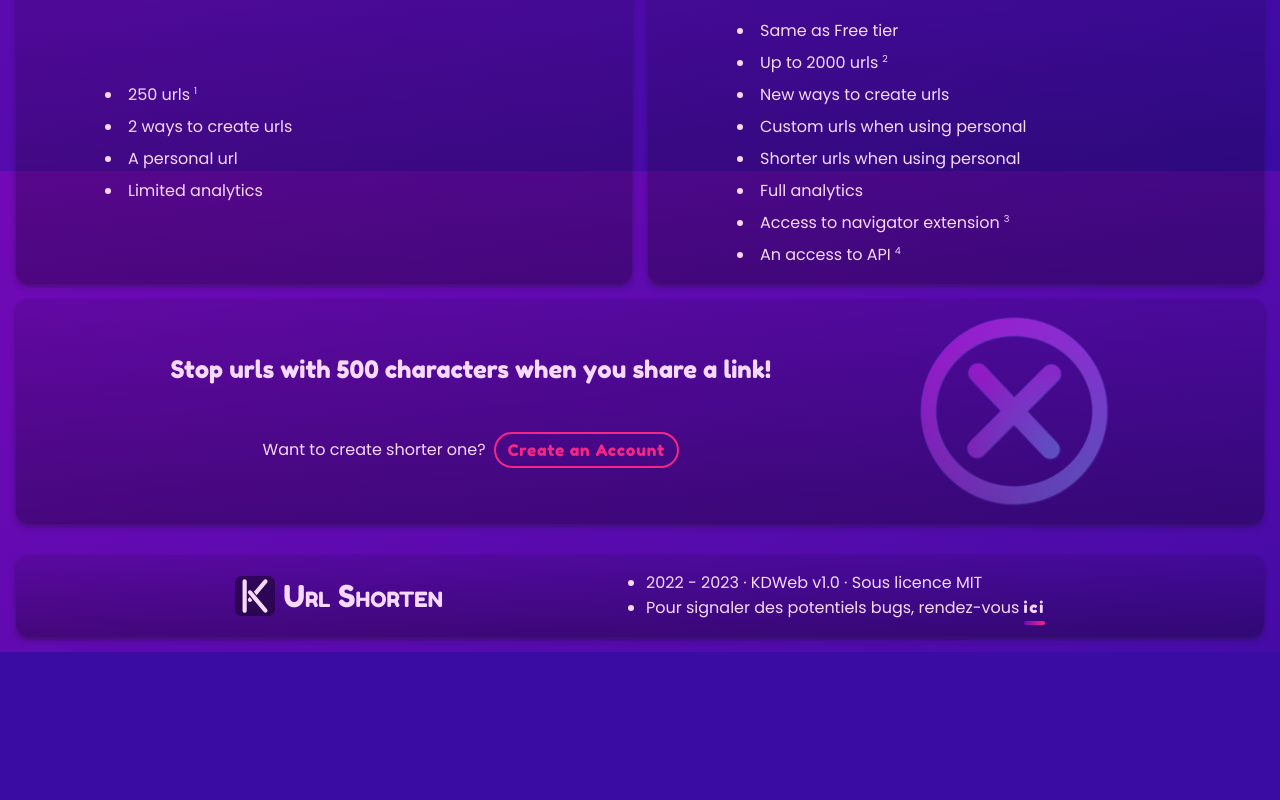
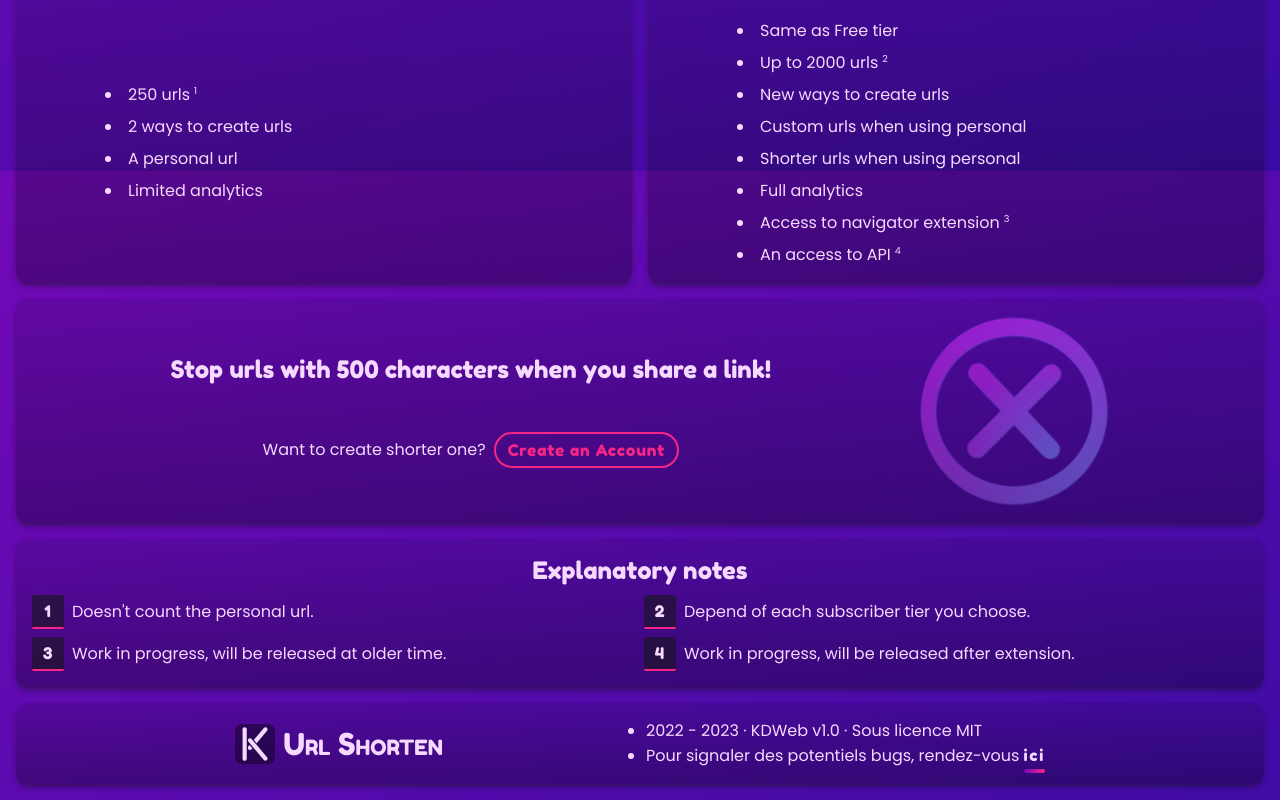
Before and after one commit to KevinDurand974/shorter_url_app, a Next.js app in the folder apps/client/: page / in a window 1280 px wide. Shown: the part 629-1429 px from the top of the page. Before the commit the page ends 1281 px from the top, so only its background shows below. Built offline with nearby package versions, Linux system fonts and the light colour scheme.

Commit message:
Add explanatory notes block

```diff
--- a/apps/client/src/pages/index.tsx
+++ b/apps/client/src/pages/index.tsx
@@ -123,6 +123,7 @@ const Home: NextPage = () => {
 								<button
 									type="button"
 									className="text-[0.6rem] leading-4 align-top custom-underline before:bottom-0 px-1"
+									onClick={handleScrollToMoreInfo}
 								>
 									2
 								</button>
@@ -136,6 +137,7 @@ const Home: NextPage = () => {
 								<button
 									type="button"
 									className="text-[0.6rem] leading-4 align-top custom-underline before:bottom-0 px-1"
+									onClick={handleScrollToMoreInfo}
 								>
 									3
 								</button>
@@ -145,6 +147,7 @@ const Home: NextPage = () => {
 								<button
 									type="button"
 									className="text-[0.6rem] leading-4 align-top custom-underline before:bottom-0 px-1"
+									onClick={handleScrollToMoreInfo}
 								>
 									4
 								</button>
@@ -174,6 +177,47 @@ const Home: NextPage = () => {
 					<Close className="h-48 w-48" />
 				</div>
 			</section>
+
+			<section
+				className="p-2 md:p-4 box grid grid-cols-1 md:grid-cols-2 relative gap-2"
+				ref={moreInfoRef}
+			>
+				<h1 className="font-fredoka md:text-2xl text-center md:col-span-2">
+					Explanatory notes
+				</h1>
+				<div className="flex gap-2 items-center">
+					<span className="url w-4 md:w-8 px-0 text-center text-[0.5rem] md:text-base">
+						1
+					</span>
+					<p className="text-xs md:text-base">
+						Doesn&apos;t count the personal url.
+					</p>
+				</div>
+				<div className="flex gap-2 items-center">
+					<span className="url w-4 md:w-8 px-0 text-center text-[0.5rem] md:text-base">
+						2
+					</span>
+					<p className="text-xs md:text-base">
+						Depend of each subscriber tier you choose.
+					</p>
+				</div>
+				<div className="flex gap-2 items-center">
+					<span className="url w-4 md:w-8 px-0 text-center text-[0.5rem] md:text-base">
+						3
+					</span>
+					<p className="text-xs md:text-base">
+						Work in progress, will be released at older time.
+					</p>
+				</div>
+				<div className="flex gap-2 items-center">
+					<span className="url w-4 md:w-8 px-0 text-center text-[0.5rem] md:text-base">
+						4
+					</span>
+					<p className="text-xs md:text-base">
+						Work in progress, will be released after extension.
+					</p>
+				</div>
+			</section>
 		</Fragment>
 	)
 }
```
